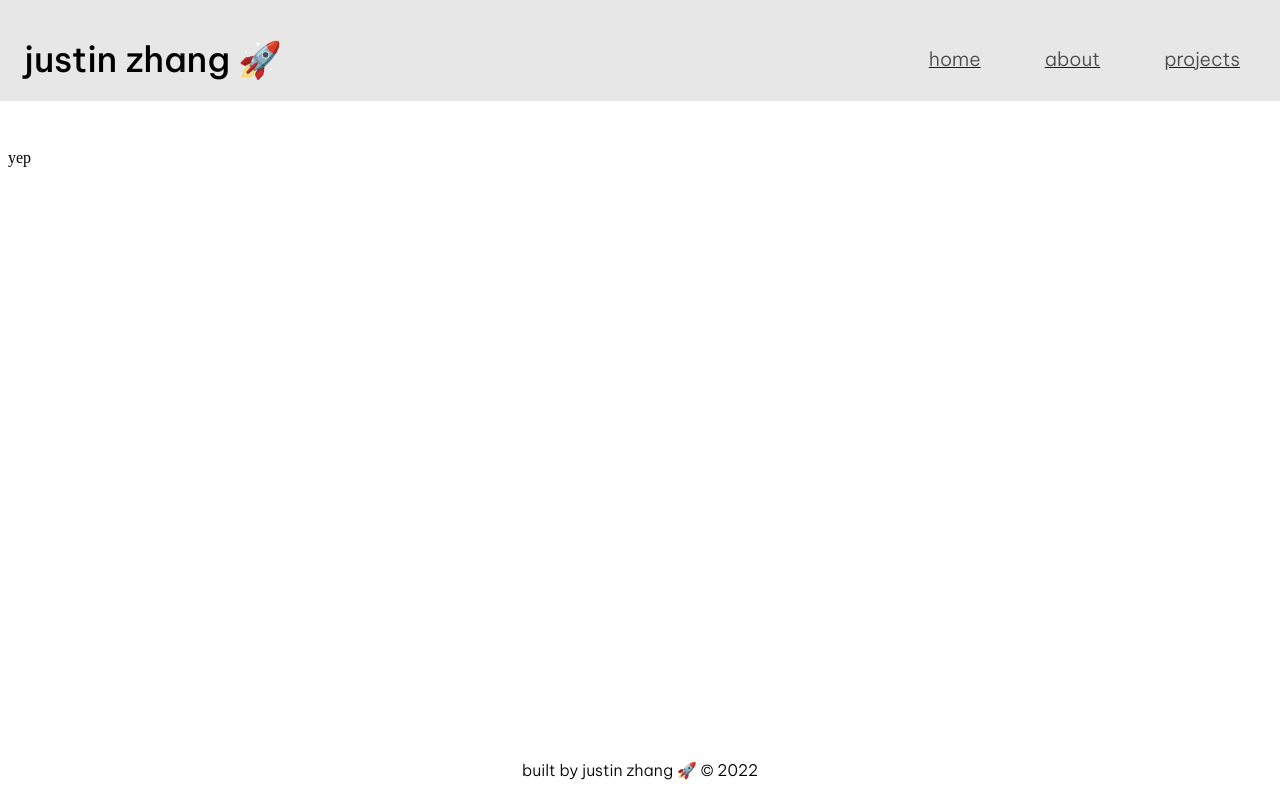
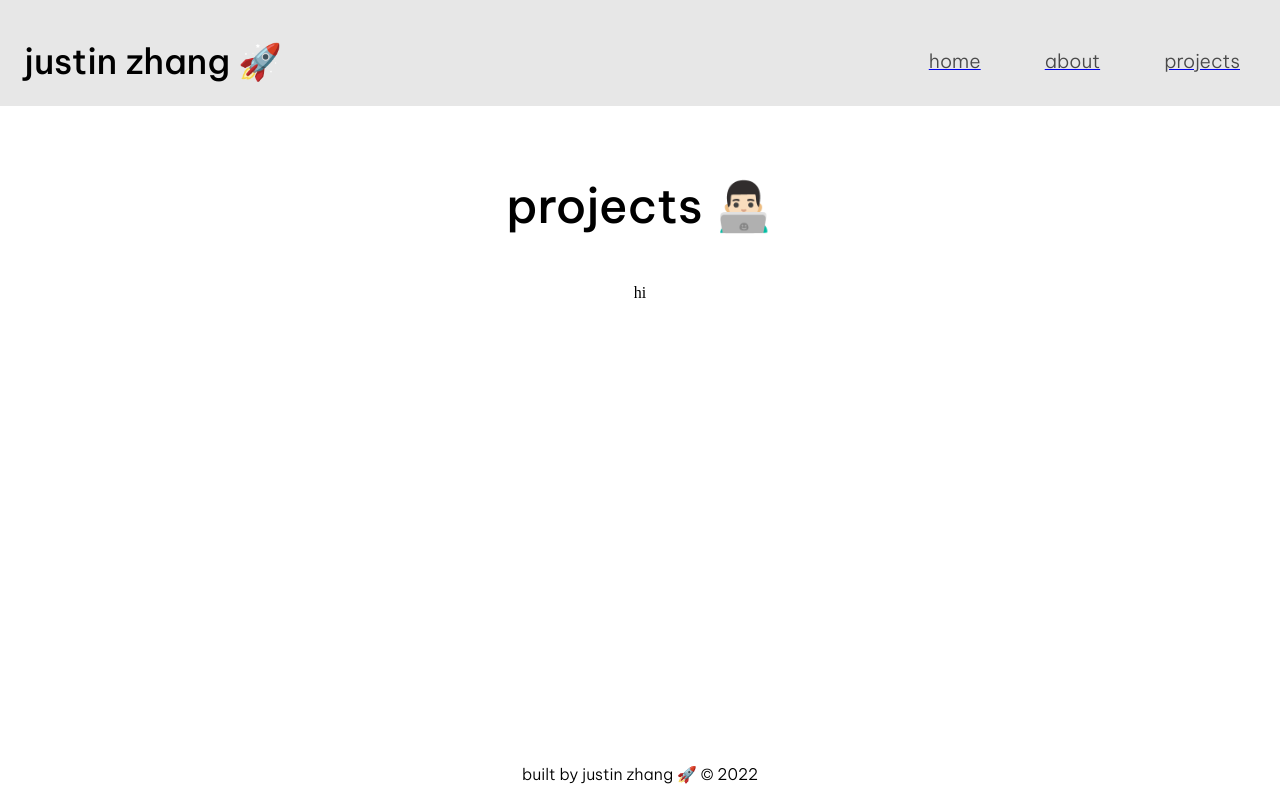
Before and after one commit to judtinzhang/personal-website, a React (Vite) app: page /about in a window 1280 px wide. Built offline with nearby package versions, Linux system fonts and the light colour scheme.

Commit message:
fixed up projects and style

```diff
--- a/src/App.js
+++ b/src/App.js
@@ -33,7 +33,6 @@ const App = () => {
             <Nav />
             <HeaderSpace />
             <Main>
-                <h1></h1>
                 <Row>
                     <div>
                         <Card>
--- a/src/components/About.js
+++ b/src/components/About.js
@@ -1,7 +1,7 @@
 import React, { useState } from 'react'
 import Nav from './Nav'
 import Footer from './Footer'
-import { HeaderSpace, Main } from './Styles'
+import { HeaderSpace, Main, Text, Row } from './Styles'
 
 
 
@@ -11,8 +11,13 @@ const About= () => {
             <Nav />
             <HeaderSpace />
             <Main>
-                <h1></h1>
-                <div>yep</div>
+                <Row>
+                <Text bold size='3rem' style={{ textAlign: 'center'}}>projects 👨🏻‍💻</Text>
+                </Row>
+                <div style={{ textAlign: 'center'}}>
+                    hi
+                    </div>
+
             </Main>
             <Footer />
         </>
--- a/src/components/Projects.js
+++ b/src/components/Projects.js
@@ -18,8 +18,9 @@ const Projects = () => {
     }, [])
 
     const ProjCard = ({ title, tech, image, description, link }) => (
+        <ProjCardWrapper mw='270px'>
             <ProjAnchor href={link} target='_blank'>
-            <ProjCardWrapper mw='270px' style={{ textAlign: 'left'}}>
+                <div style={{ padding: '1.5rem'}}>
                     <Text bold size='1.4rem' lh='0'>{title}</Text>
                     <Text>🛠 {tech}</Text>
                     <img src={image} alt={title} width="270px" height="150px" style={{display: 'block', margin: 'auto', flexBasis: '90%'}} />
@@ -27,9 +28,9 @@ const Projects = () => {
                         <Text>📔</Text>
                         <Text lh='1.5'>{description}</Text>
                     </div>
+                </div>
+            </ProjAnchor>
         </ProjCardWrapper>
-         </ProjAnchor>
-
     )
 
     return (
--- a/src/components/Styles.js
+++ b/src/components/Styles.js
@@ -1,17 +1,18 @@
 import s from 'styled-components'
 
-const NAV_HEIGHT = '85px'
+const NAV_HEIGHT = '90px'
 const HEADER_HEIGHT = '120px'
+const FOOTER_HEIGHT = '20px'
 
 export const Main = s.div`
-  min-height: calc(100vh - ${NAV_HEIGHT} - ${HEADER_HEIGHT});
+  min-height: calc(100vh - ${NAV_HEIGHT} - ${FOOTER_HEIGHT} - 70px);
 `
 
 export const NavStyle = s.nav`
   padding: 1rem 1.5rem 0rem 1.5rem;
   display: flex;
   width: 100%;
-  max-height: ${NAV_HEIGHT};
+  height: ${NAV_HEIGHT};
   position: fixed;
   top: 0;
   left: 0;
@@ -59,6 +60,12 @@ export const Anchor = s.a`
 
 export const ProjAnchor = s.a`
   color: #4a4a4a;
+  position: absolute;
+  width: 100%;
+  height: 100%;
+  top: 0;
+  left: 0;
+  text-align: left;
   display: inline-block;
   text-decoration: none!important;
   &:hover {
@@ -89,6 +96,8 @@ export const Card = s.div`
 `
 
 export const ProjCardWrapper = s.div`
+  position: relative;
+  display: inline-block;
   border-radius: 10px;
   box-shadow: 0 0 8px 2px #d9d9d9;
   padding: 1.5rem 2rem;
@@ -115,4 +124,5 @@ export const ConnectTabs = s.div`
 
 export const Foot = s.footer`
   display: block;
+  height: ${FOOTER_HEIGHT};
 `
```
Lines whose indentation alone changed are shown as unchanged.
